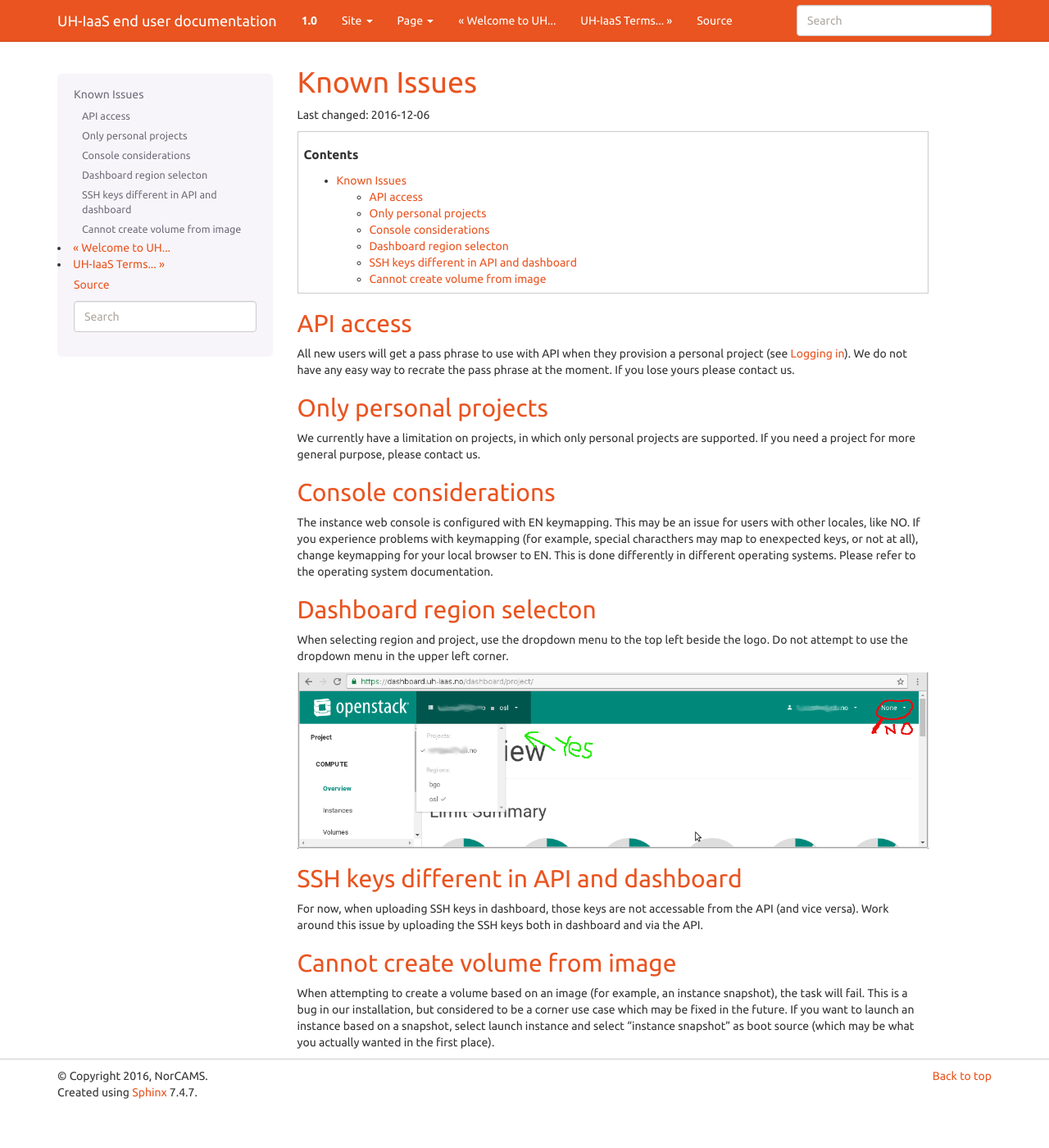
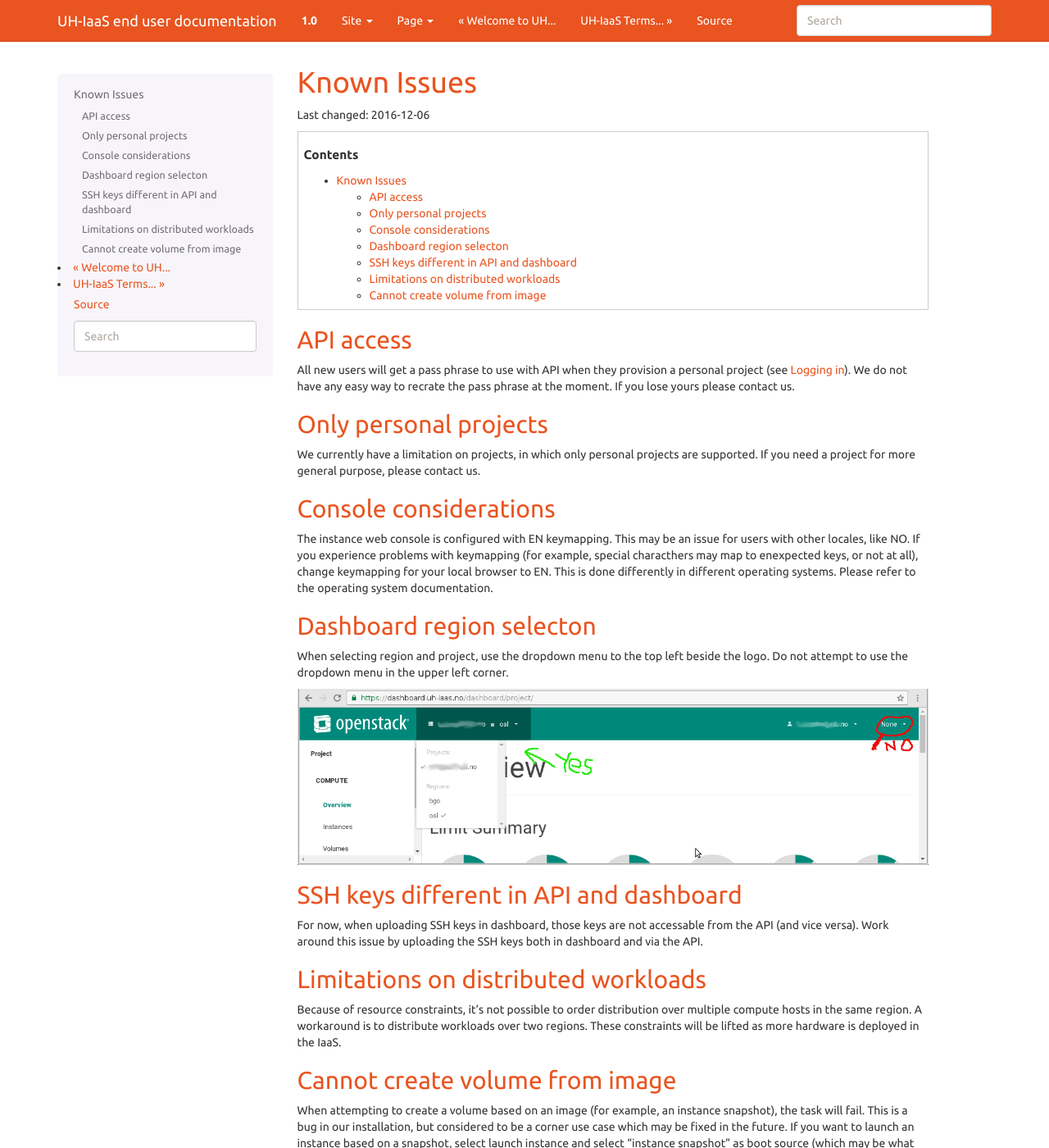
Before and after one commit to norcams/docs-enduser, a Sphinx documentation site: the page built from docs/known-issues.rst, in a window 1280 px wide and 1400 px high. Shown: the whole window at 82% size. Built offline with Sphinx 7.4.7, drawn with Linux system fonts in a browser that asks for light colours.

Commit message:
Add note on resource constraints

```diff
--- a/docs/known-issues.rst
+++ b/docs/known-issues.rst
@@ -53,6 +53,14 @@ For now, when uploading SSH keys in dashboard, those keys are not accessable
 from the API (and vice versa). Work around this issue by uploading the SSH
 keys both in dashboard and via the API.
 
+Limitations on distributed workloads
+------------------------------------
+
+Because of resource constraints, it's not possible to order distribution over
+multiple compute hosts in the same region. A workaround is to distribute
+workloads over two regions. These constraints will be lifted as more hardware
+is deployed in the IaaS.
+
 
 Cannot create volume from image
 -------------------------------
```
